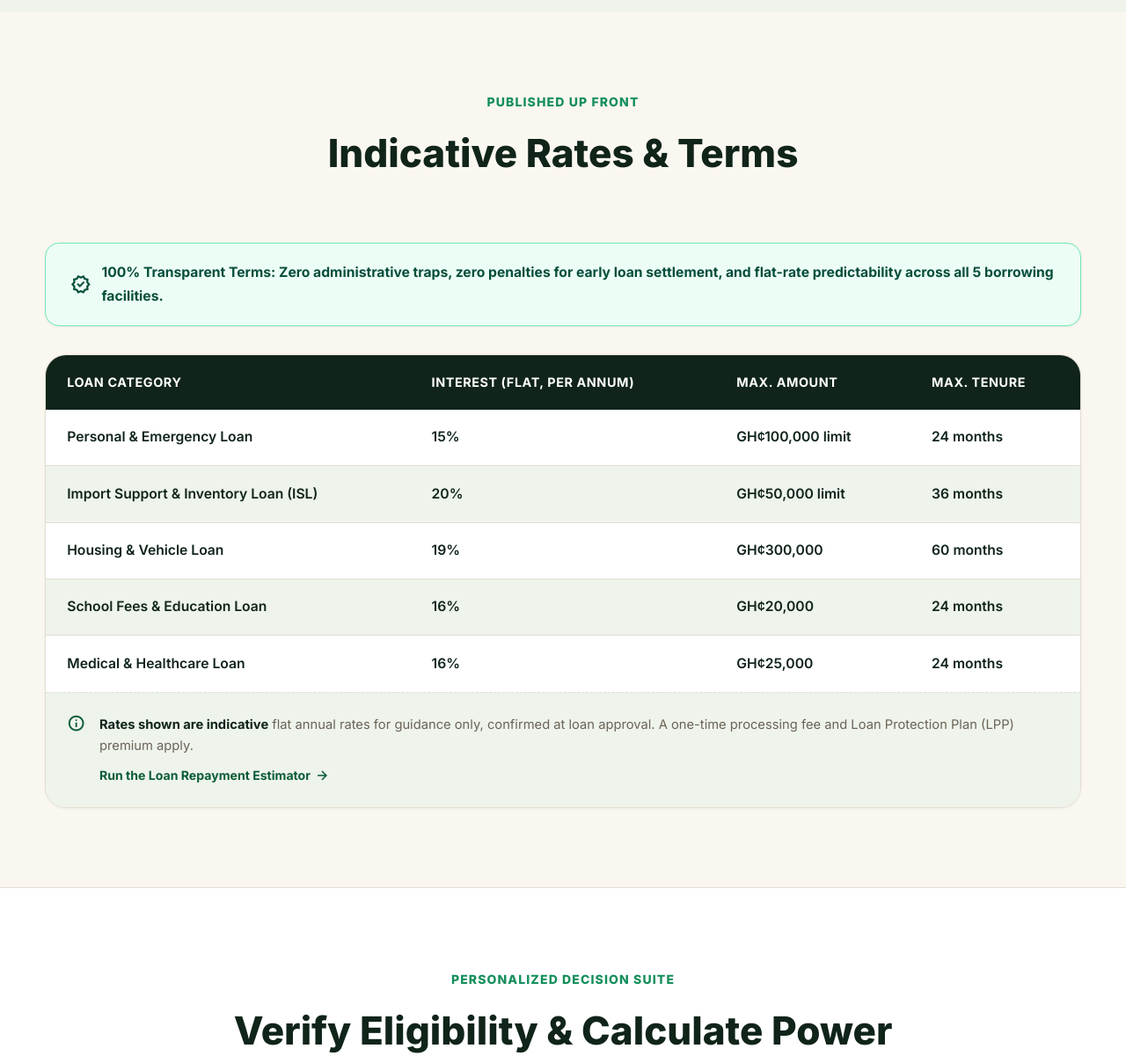
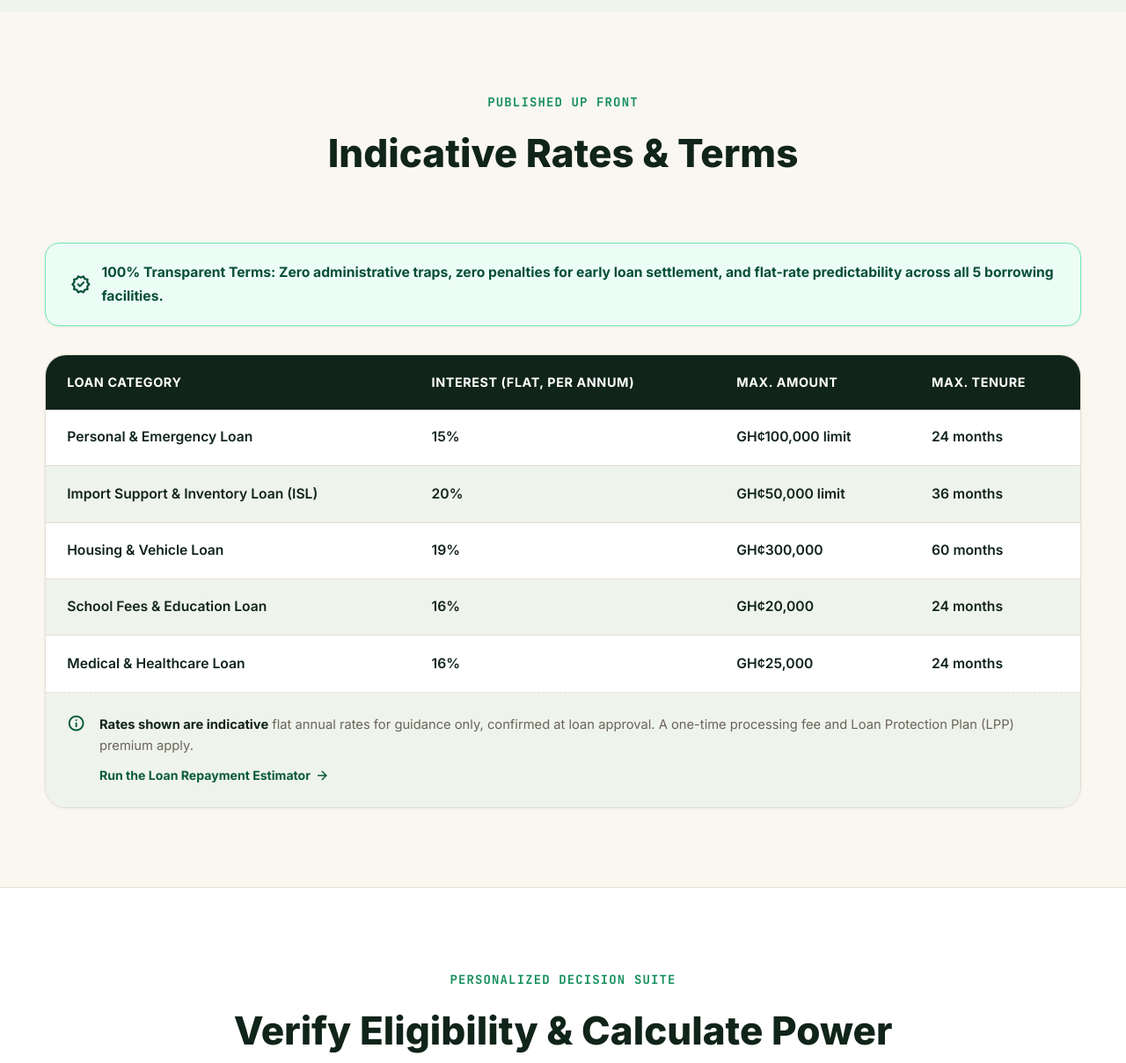
Before and after one commit to gcpculgh/gcpculgh, a Django app: page /products/ in a window 1280 px wide. Shown: the part 3026-4235 px from the top of the page at 88% size. Run offline with Django 5.2, Linux system fonts and the light colour scheme.

Commit message:
fixed products header text not using the mono font

```diff
--- a/gcpcul/frontend/templates/products.html
+++ b/gcpcul/frontend/templates/products.html
@@ -566,6 +566,7 @@
   }
 
   .section-header span {
+    font-family: var(--font-mono);
     color: var(--accent-green);
     font-size: 0.875rem;
     font-weight: 800;
```
